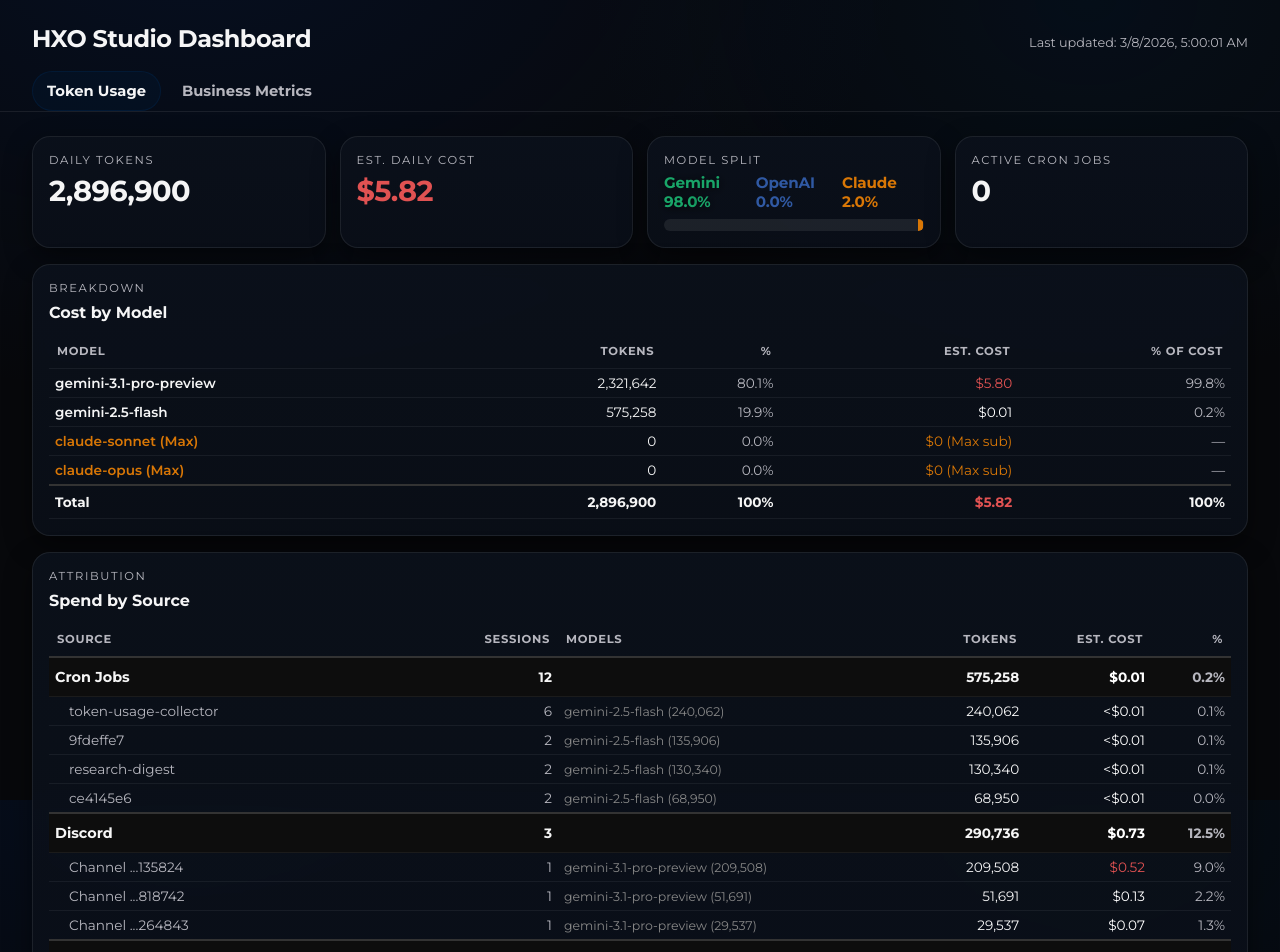
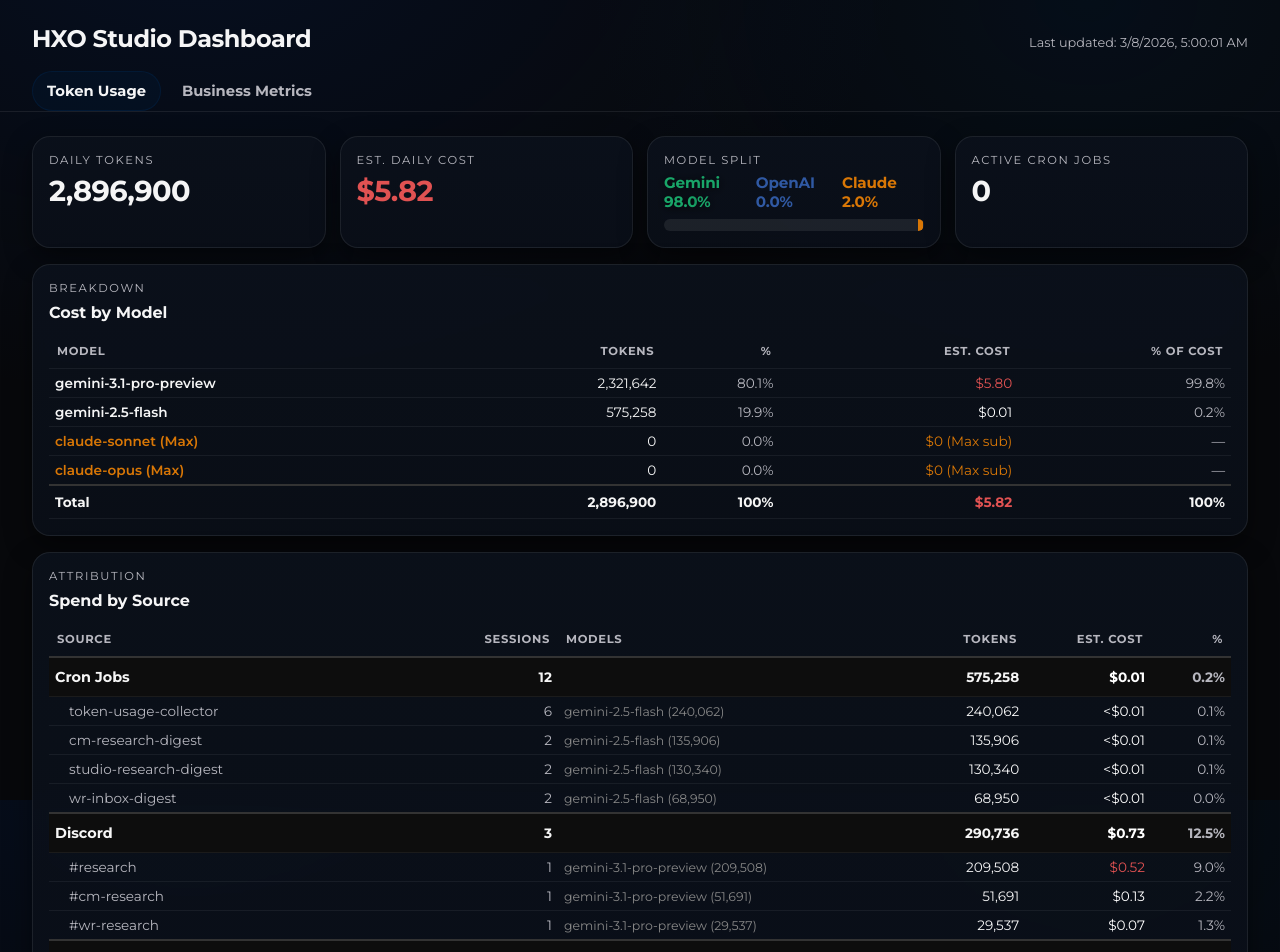
Before and after one commit to hobartxo/hxo-studio-dashboard, a React (Vite) app: page / in a window 1280 px wide. Shown: the top 952 px of the page. Built offline with nearby package versions, Linux system fonts and the light colour scheme.

Commit message:
Add Discord channel names and cron names to spend-by-source table

```diff
--- a/src/components/TokenUsageTab.tsx
+++ b/src/components/TokenUsageTab.tsx
@@ -52,9 +52,29 @@ const CRON_NAMES: Record<string, string> = {
   "bc7f3d13": "standup",
   "23630f4c": "consolidation",
   "1b455d63": "weekly-review",
-  "339d2c77": "research-digest",
+  "339d2c77": "studio-research-digest",
   "bc361e6a": "gcp-auth-check",
   "e9791639": "token-usage-collector",
+  "9fdeffe7": "cm-research-digest",
+  "e473e14a": "wr-research-digest",
+  "ce4145e6": "wr-inbox-digest",
+};
+
+// Discord channel names — maps channel ID to human name
+const CHANNEL_NAMES: Record<string, string> = {
+  "1469088039656751138": "general",
+  "1469088039656751139": "General",
+  "1476236139324244141": "standup",
+  "1476236140121161820": "wild-rose",
+  "1476236140838129787": "compute-map",
+  "1476703452863135824": "research",
+  "1476703690290233425": "brainstorm",
+  "1476705116672360671": "new-salt",
+  "1478516133656264843": "wr-research",
+  "1478516181114818742": "cm-research",
+  "1478853706551267388": "studio-talk",
+  "1479596802566131834": "wildrose-drafts",
+  "1479927362601881610": "wildrose-ops",
 };
 
 function fmt(n: number): string {
@@ -129,7 +149,7 @@ function buildSourceGroups(sessions: TokenUsageSession[]): SourceGroup[] {
         const chanMatch = s.session_key.match(/:channel:(\d+)/);
         const chanId = chanMatch ? chanMatch[1] : "unknown";
         key = `discord:${chanId}`;
-        label = `Channel ...${chanId.slice(-6)}`;
+        label = CHANNEL_NAMES[chanId] ? `#${CHANNEL_NAMES[chanId]}` : `Channel ...${chanId.slice(-6)}`;
       }
       category = "discord";
     } else {
```
